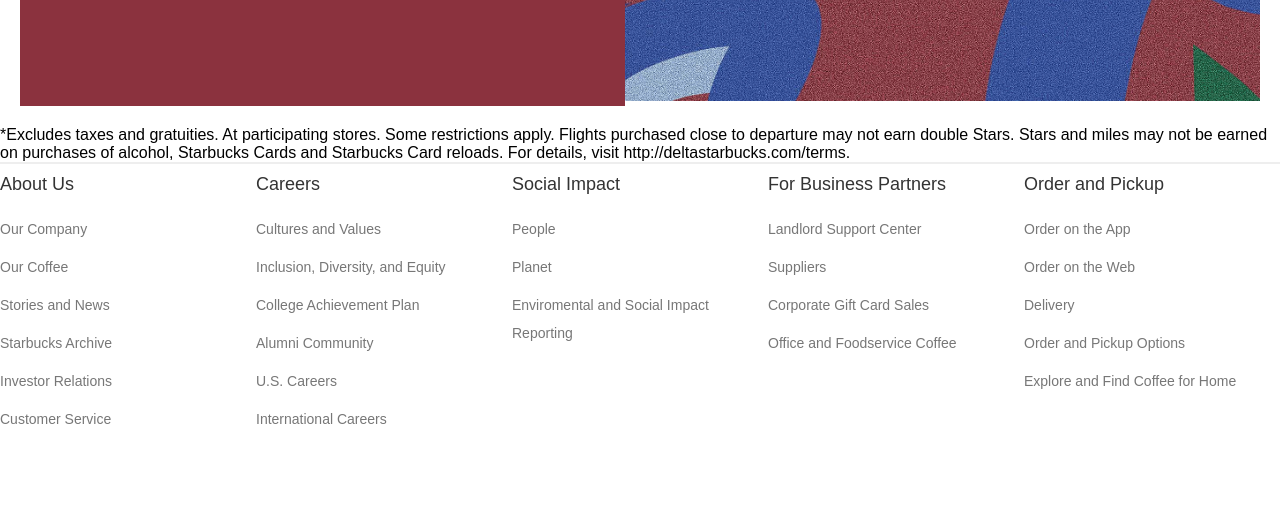
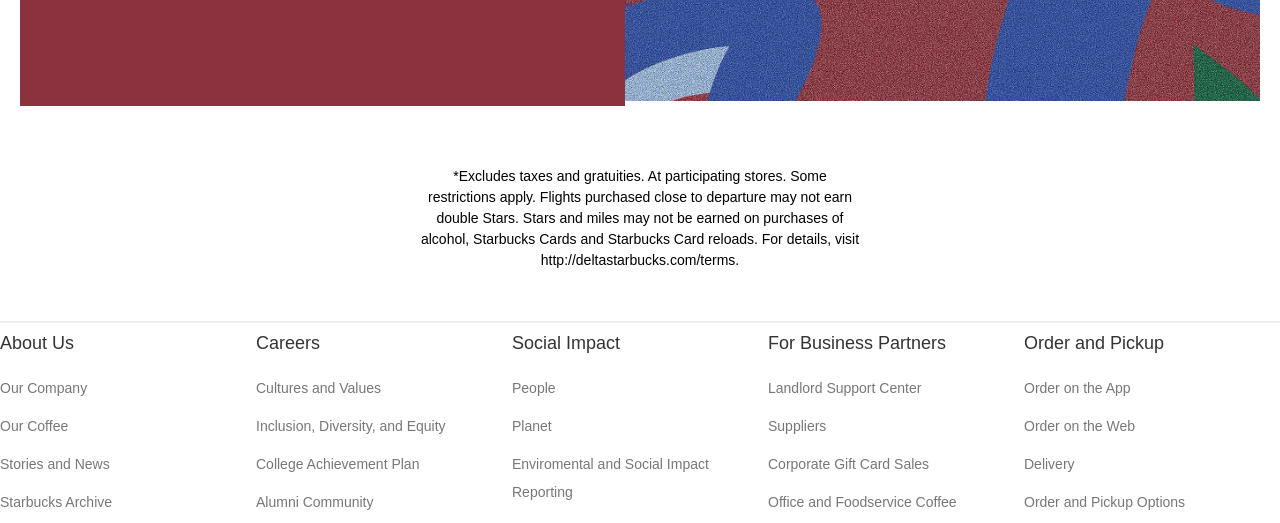
Before and after one commit to sashashirkhodaei/starbucks-landing-page-clone, a plain HTML site: page index.html in a window 1280 px wide. Shown: the part 1660-2183 px from the top of the page. Drawn offline with Linux system fonts and the light colour scheme.

Commit message:
aligned the text beneath features section

```diff
--- a/style.css
+++ b/style.css
@@ -65,6 +65,13 @@ nav {
     color: #fff;
 }
 
+/* Text */
+.text {
+    padding: 40px 420px 50px 420px;
+    text-align: center;
+    font-size: 14px;
+    line-height: 1.5;
+}
 
 /* Footer */
 
```
